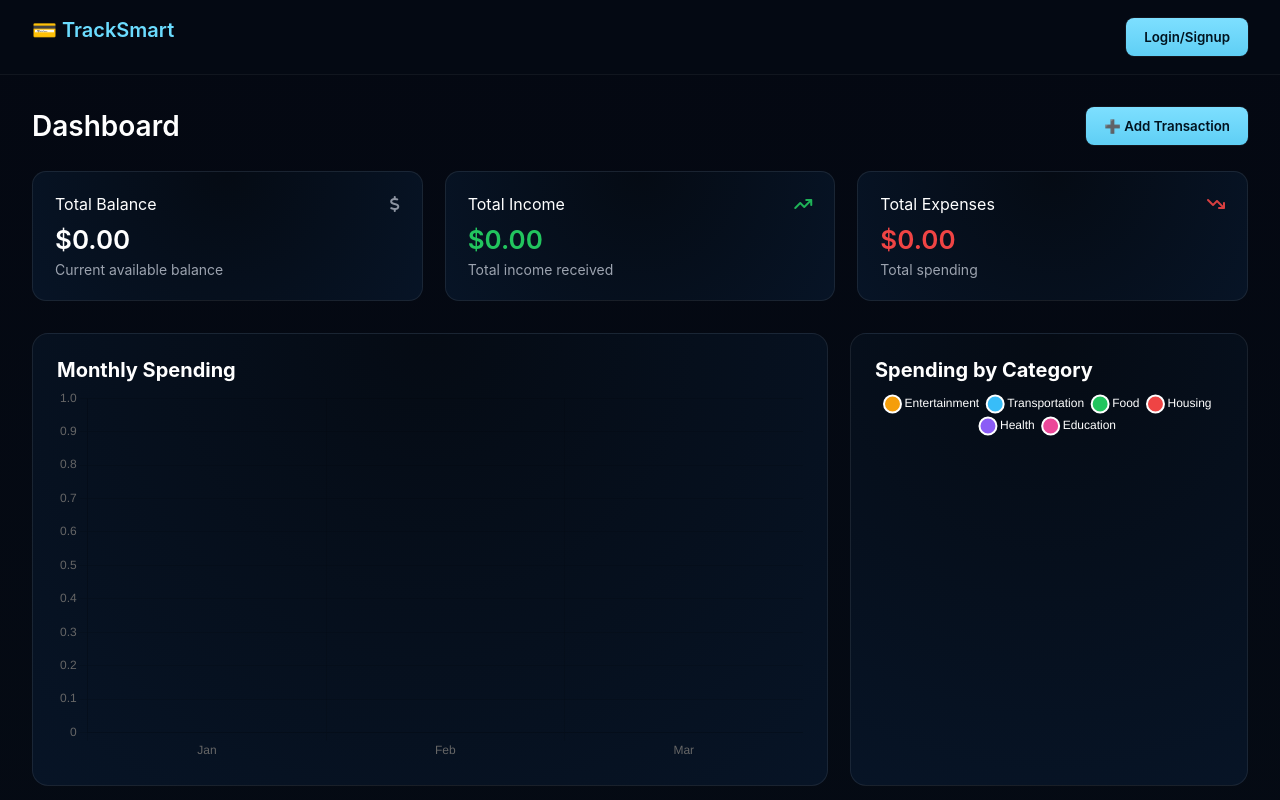
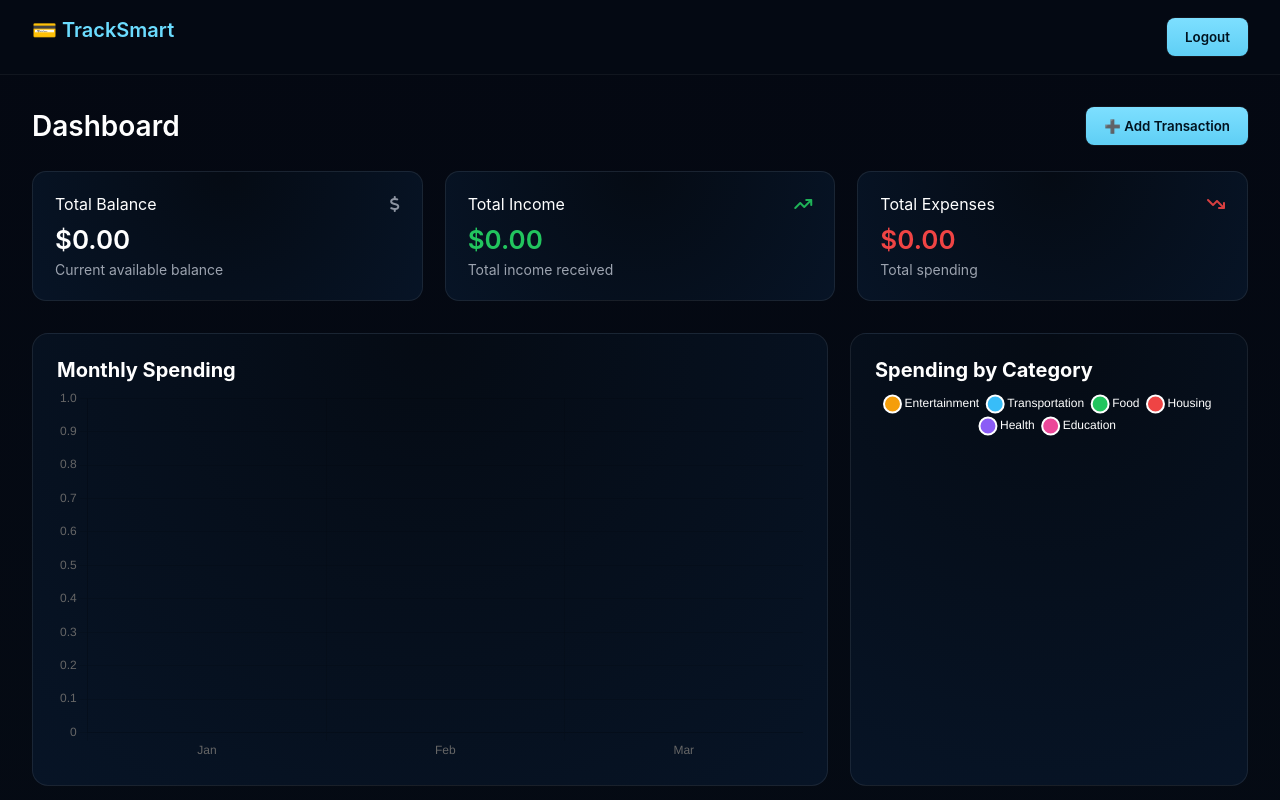
Before and after one commit to Abhishekrao123-tech/Expense-Tracker-Web-Application, a plain HTML site: page dashboard.html in a window 1280 px wide. Shown: the top 800 px of the page. Drawn offline with nearby package versions, Linux system fonts and the light colour scheme; no server answers.

Commit message:
Fix logout button text in dashboard.html

```diff
--- a/dashboard.html
+++ b/dashboard.html
@@ -31,7 +31,7 @@
     <!-- NAVBAR -->
     <header class="navbar">
         <div class="logo">💳 TrackSmart</div>
-        <button id="logoutBtn" class="btn">Login/Signup</button>
+        <button id="logoutBtn" class="btn">Logout</button>
     </header>
 
     <!-- MAIN CONTENT -->
```
